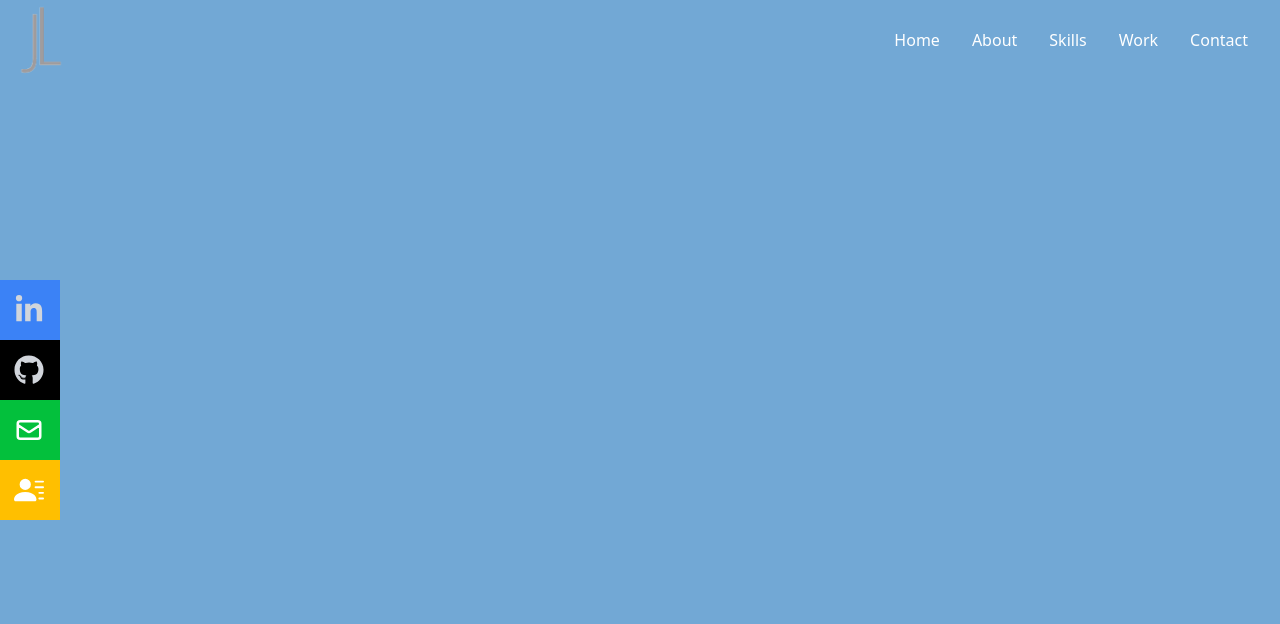
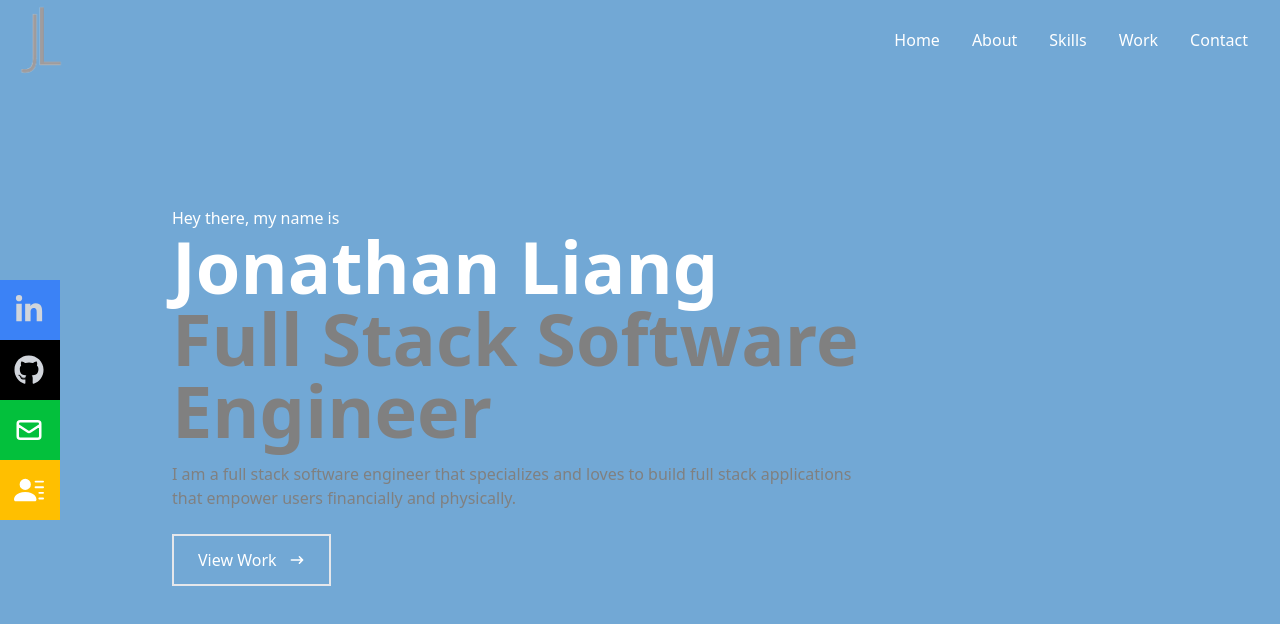
Before and after one commit to Jonathan2025/Portfolio, a React (Create React App) app: page / in a window 1280 px wide. Shown: the top 624 px of the page. Built offline with nearby package versions, Linux system fonts and the light colour scheme.

Commit message:
so far finished with the home component

```diff
--- a/src/components/Home.jsx
+++ b/src/components/Home.jsx
@@ -4,7 +4,28 @@
 
 const Home = () => {
   return (
-    <div className="w-full h-screen bg-[#72a8d5]">
+    <div name="home" className="w-full h-screen bg-[#72a8d5]">
+
+        {/* container for all the elements in the home page, note "px" stands for padding*/}
+        <div className='max-w-[1000px] mx-auto px-8 flex flex-col justify-center h-full'>
+            <p className="text-white">Hey there, my name is </p>
+            {/* text will change size depending on size of the screen */}
+            <h1 className="text-4xl sm:text-7xl font-bold text-[white]">Jonathan Liang</h1>
+            <h2 className="text-4xl sm:text-7xl font-bold text-[gray]">Full Stack Software Engineer</h2>
+            {/* on larger screens this is so that the p tag doesnt take the full page */}
+            <p className ="text-[gray] py-4 max-w-[700px]">I am a full stack software engineer that specializes and loves to
+              build full stack applications that empower users financially and physically.</p>
+
+            <div>
+                <button className='text-white group border-2 px-6 py-3 my-2 flex items-center hover:bg-orange-400  hover:border-orange-400'>View Work
+                <span className='group-hover:rotate-90 duration-300'>
+                  <HiArrowNarrowRight className='ml-3'/>
+                </span>
+                </button>
+            </div>
+        </div>
+
+
 
     </div>
   )
--- a/src/components/NavBar.jsx
+++ b/src/components/NavBar.jsx
@@ -45,7 +45,8 @@
         </ul>
 
         {/* social icons */}
-        <div className="flex fixed flex-col top-[35%] left-0">
+        {/* When the screen is too small the social icons will be hidden, otherwise they will show */}
+        <div className="hidden lg:flex fixed flex-col top-[35%] left-0">
             <ul>
                 {/* this creates a pop up of the linked in when you hover */}
                 <li className='w-[160px] h-[60px] flex justify-between items-center ml-[-100px] hover:ml-[10px] duration-300 bg-blue-500'>
```
